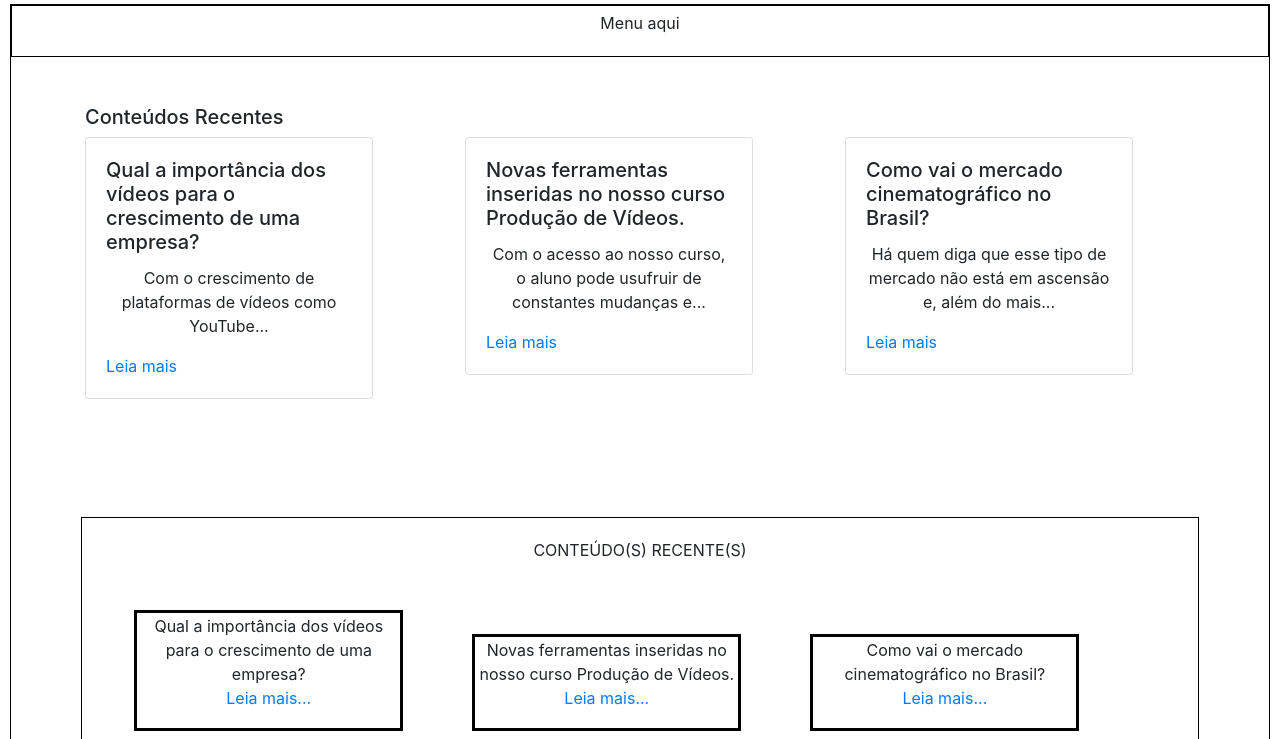
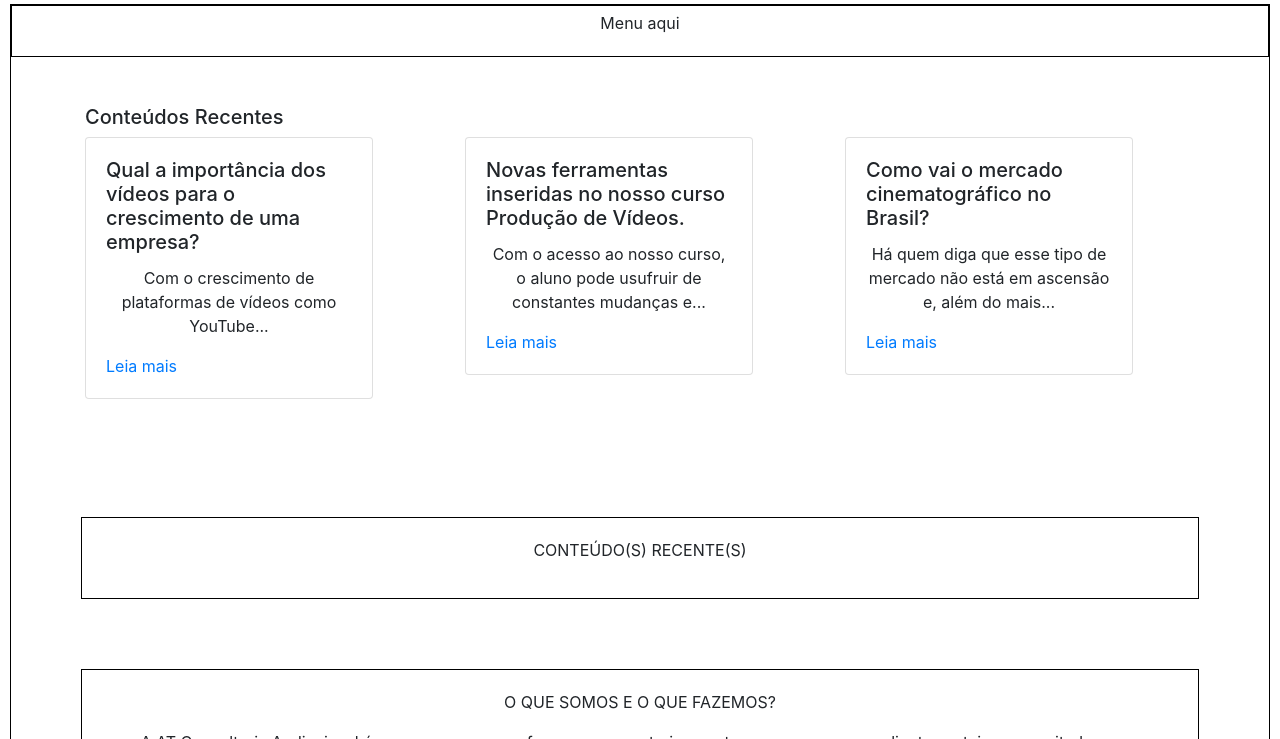
Before and after one commit to arinelson/projetoifal, a plain HTML site: page index.html in a window 1280 px wide. Shown: the part 61-800 px from the top of the page. Drawn offline with nearby package versions, Linux system fonts and the light colour scheme.

Commit message:
Update index.html
excluindo o conteúdo da seção conteúdos recentes

```diff
--- a/index.html
+++ b/index.html
@@ -146,32 +146,6 @@
 		<div class="secao">
 		<p>CONTEÚDO(S) RECENTE(S)</p>
 
-		<div class="novidade">
-		<p>
-			Qual a importância dos vídeos para o crescimento de uma empresa?
-			<br>
-			<a href="#" >Leia mais...</a>
-		</p>
-
-		</div>
-		<div class="novidade">
-		<p>
-			Novas ferramentas inseridas no nosso curso Produção de Vídeos.
-			<br>
-			<a href="#" >Leia mais...</a>
-		</p>
-
-		</div>
-
-		<div class="novidade">
-		<p>
-			Como vai o mercado cinematográfico no Brasil?
-			<br>
-			<a href="#" >Leia mais...</a>
-		</p>
-
-		</div>
-
 		</div>
 
 
```
